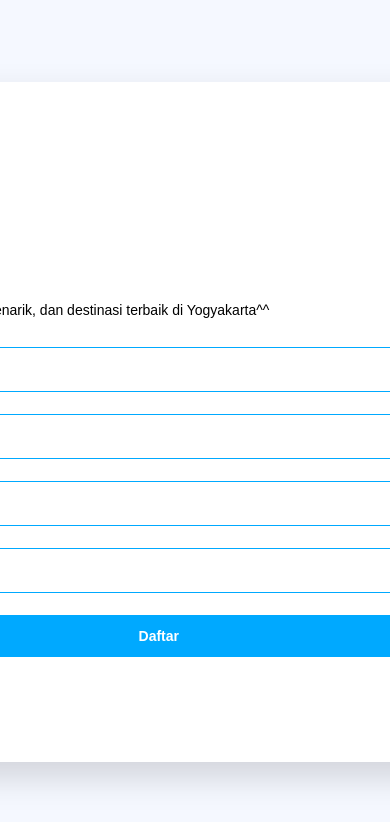
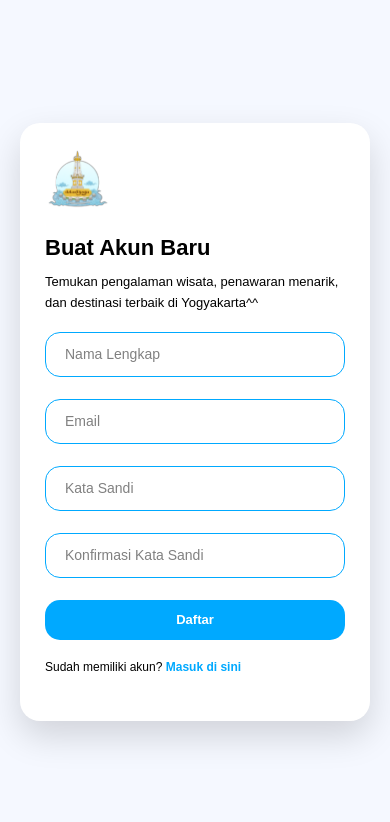
Before and after one commit to Poeww/dolanDjogja_7A, a React (Vite) app in the folder dolanDjogja_fe/: page /register in a window 390 px wide. Shown: the top 822 px of the page. Built offline with nearby package versions, Linux system fonts and the light colour scheme.

Commit message:
create: responsive page

```diff
--- a/dolanDjogja_fe/src/home/auth.css
+++ b/dolanDjogja_fe/src/home/auth.css
@@ -278,9 +278,86 @@ body {
     transition: all 0.25s ease;
 }
 
-
 @media (min-width: 768px) {
     .image-section {
-        display: block;
+        display: block !important;
+        flex: 1;
+    }
+
+    .image-section img {
+        width: 100%;
+        height: 100%;
+        object-fit: cover;
     }
 }
+
+@media (max-width: 767px) {
+    body {
+        padding: 20px;
+        align-items: flex-start;
+    }
+
+    .card-container {
+        width: 100% !important;
+        max-width: 100%;
+        height: auto !important;
+        flex-direction: column;
+        padding-bottom: 20px;
+    }
+
+    .image-section {
+        display: none !important;
+    }
+
+    .form-section {
+        padding: 25px;
+    }
+
+    .title {
+        font-size: 22px;
+        margin-bottom: 8px;
+    }
+
+    .subtitle {
+        font-size: 13px;
+        margin-bottom: 18px;
+    }
+
+    .input {
+        height: 40px;
+        font-size: 13px;
+    }
+
+    .btn {
+        height: 40px;
+        font-size: 13px;
+    }
+
+    .logo {
+        width: 65px;
+    }
+
+    .decor-top,
+    .decor-bottom,
+    .decor-right-top,
+    .decor-right-bottom {
+        display: none !important;
+    }
+}
+
+@media (min-width: 768px) and (max-width: 1024px) {
+    .card-container {
+        width: 90%;
+        height: auto;
+        flex-direction: row;
+    }
+
+    .image-section {
+        display: block !important;
+        height: auto;
+    }
+
+    .form-section {
+        padding: 40px;
+    }
+}
```
